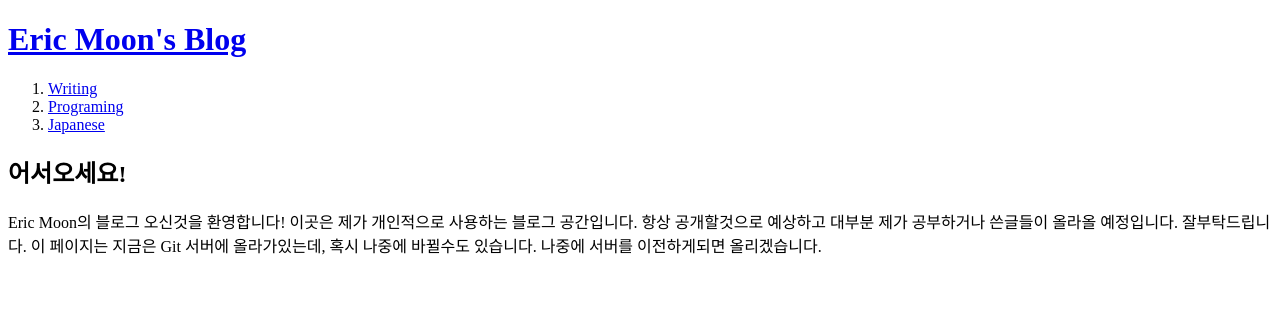
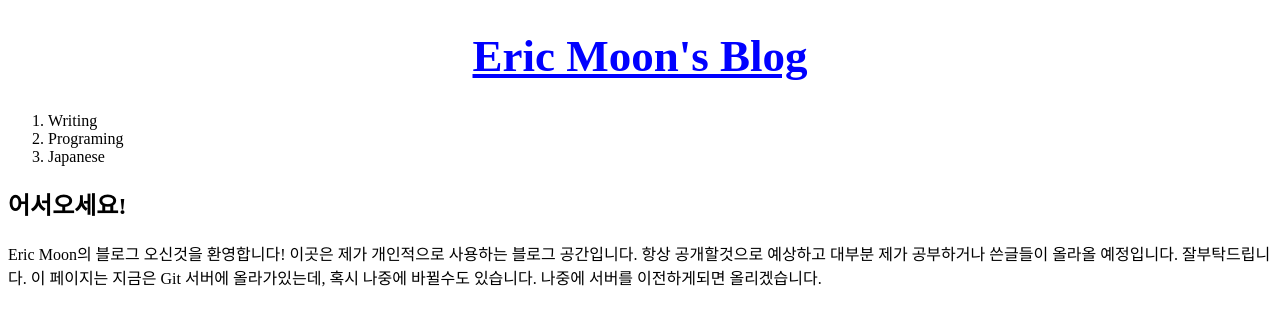
Before and after one commit to EricMoonDev/EMsHideout, a plain HTML site: page index.html in a window 1280 px wide. Drawn offline with Linux system fonts and the light colour scheme.

Commit message:
20180503_2025
CSS Study 속성 알아내기

```diff
--- a/index.html
+++ b/index.html
@@ -3,9 +3,20 @@
 <head>
   <title>WEB1 - html</title>
   <meta charset="utf-8">
+  <style>
+    a {
+      color:black;
+      text-decoration: none;
+    }
+    h1 {
+      font-size:45px;
+      text-align:center;
+    }
+  </style>
 </head>
 <body>
-  <h1><a href = "index.html">Eric Moon's Blog</a></h1>
+
+  <h1><a href = "index.html"  style="color:blue; text-decoration:underline;">Eric Moon's Blog</a></h1>
   <ol>
     <li><a href="1.html">Writing</a></li>
     <li><a href="2.html">Programing</a></li>
```
Also changed, not shown: 1.html (+11 -0 lines), 2.html (+10 -0 lines), 3.html (+10 -0 lines).
